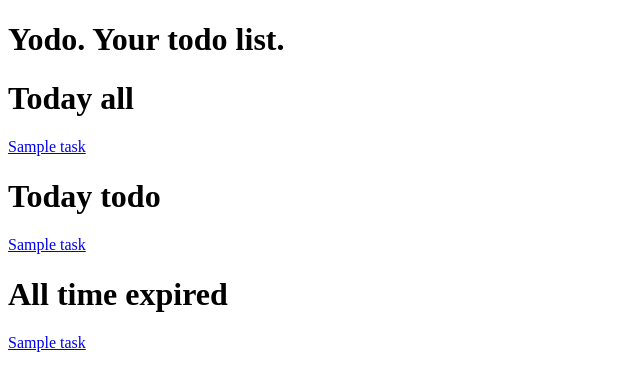
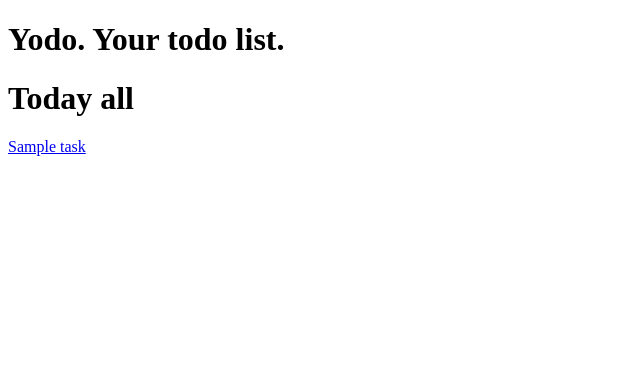
Before and after one commit to qmayker/todo, a Django app: template todo/tasks/templates/tasks/task/list.html in a window 1280 px wide. Shown: the top 391 px of the page, without its empty margins (0-640 px from the left). Run offline with Django 5.2, Linux system fonts and the light colour scheme; the template is opened without the code that fills it: most values are stand-ins (such as "Sample title", 1, 10 or a date in 2020); parts of the project's set-up code (start-up, migrations or seed data) failed here and were passed over.

Commit message:
updated html for TaskListView

```diff
--- a/todo/tasks/templates/tasks/task/list.html
+++ b/todo/tasks/templates/tasks/task/list.html
@@ -11,17 +11,5 @@
         <p><a href="{{task.get_absolute_url}}">{{task}}</a></p>
       {% endfor %}
     </div>
-    <div class="today todo">
-      <h1>Today todo</h1>
-      {% for task in object_todo %}
-        <p><a href="{{task.get_absolute_url}}">{{task}}</a></p>
-      {% endfor %}
-    </div>
-    <div class="alltime expired">
-      <h1>All time expired</h1>
-      {% for task in object_expired %}
-        <p><a href="{{task.get_absolute_url}}">{{task}}</a></p>
-      {% endfor %}
-    </div>
 
 {% endblock content %}
```
